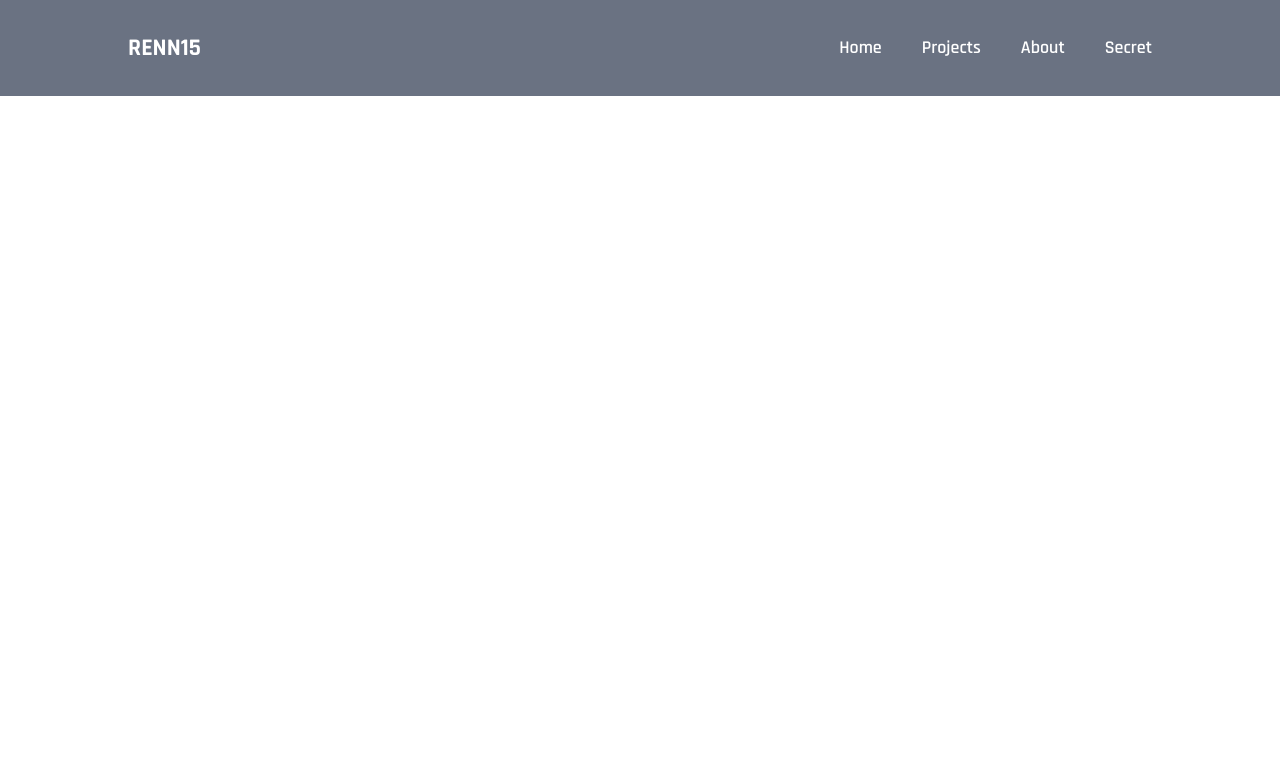
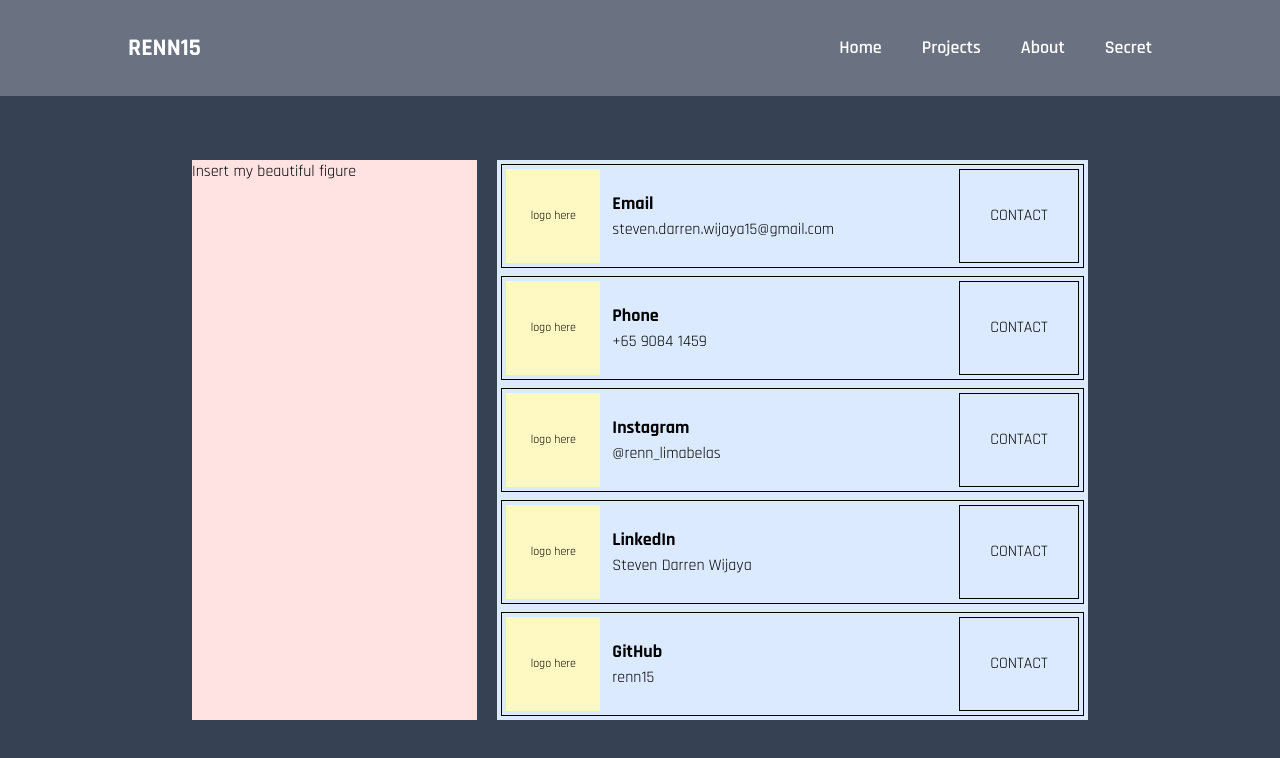
Before and after one commit to renn15/personal-portfolio-website, a Next.js app: page /about in a window 1280 px wide. Shown: the top 758 px of the page. Built offline with nearby package versions, Linux system fonts and the light colour scheme.

Commit message:
Added layout for the about page

```diff
--- /dev/null
+++ b/app/Components/About/AboutCard.tsx
@@ -0,0 +1,22 @@
+import React from 'react'
+
+const AboutCard = (props: { content: any; }) => {
+  const { content } = props;
+
+  return (
+    <div key={content.id} className="grow m-1 flex flex-row gap-1 border p-1">
+        <div className="bg-yellow-100 h-full aspect-square text-xs flex justify-center items-center">logo here</div>
+        <div className="grow">
+            <div className="h-full flex flex-col justify-center p-2">
+                <div className='font-bold text-lg'>{content.label}</div>
+                <div>{content.data}</div>
+            </div>
+        </div>
+        <div className="w-30 h-full border flex justify-center items-center hover:bg-blue-300 transition">
+            CONTACT
+        </div>
+    </div>
+  )
+}
+
+export default AboutCard
--- a/app/Components/constant.ts
+++ b/app/Components/constant.ts
@@ -72,3 +72,41 @@ export const ProjectsCategory = [
         ],
     },
 ];
+
+export const AboutContent = [
+    {
+        id:1,
+        logo:'/',
+        label:'Email',
+        data:'steven.darren.wijaya15@gmail.com',
+        url:'/',
+    },
+    {
+        id:2,
+        logo:'/',
+        label:'Phone',
+        data:'+65 9084 1459',
+        url:'/',
+    },
+    {
+        id:3,
+        logo:'/',
+        label:'Instagram',
+        data:'@renn_limabelas',
+        url:'/',
+    },
+    {
+        id:4,
+        logo:'/',
+        label:'LinkedIn',
+        data:'Steven Darren Wijaya',
+        url:'/',
+    },
+    {
+        id:5,
+        logo:'/',
+        label:'GitHub',
+        data:'renn15',
+        url:'/',
+    },
+];
--- a/app/about/page.tsx
+++ b/app/about/page.tsx
@@ -1,9 +1,22 @@
 import React from 'react'
+import AboutCard from '../Components/About/AboutCard'
+import { AboutContent } from '../Components/constant';
 
-const page = () => {
+const About = () => {
   return (
-    <div>page</div>
+    <div className="bg-gray-700 w-[full] h-screen flex justify-center items-center">
+      <div className="w-[70%] h-[70%] relative top-10 items-center grid grid-cols-3 gap-x-5">
+        <div className="col-span-1 bg-red-100 w-[full] h-full">
+          <h1>Insert my beautiful figure</h1>
+        </div>
+        <div className="col-span-2 bg-blue-100 w-full h-full flex flex-col">
+          {AboutContent.map((aboutCard) => (
+            <AboutCard key={aboutCard.id} content={aboutCard} />
+          ))}
+        </div>
+      </div>
+    </div>
   )
 }
 
-export default page
+export default About
--- a/app/page.tsx
+++ b/app/page.tsx
@@ -5,8 +5,6 @@ const HomePage = () => {
   return (
     <div className='overflow-hidden'>
       <Hero />
-      <h1 className="text-[50px]">
-      </h1>
     </div>
   )
 }
--- a/app/projects/page.tsx
+++ b/app/projects/page.tsx
@@ -12,7 +12,6 @@ return (
           {ProjectsCategory.map((projectCategory) => (
             <ProjectSection key={projectCategory.id} category={projectCategory} />
           ))}
-          <h1>SPAM</h1>
         </div>
     </div>
   )
--- a/package.json
+++ b/package.json
@@ -20,6 +20,7 @@
     "@types/react": "^19",
     "@types/react-dom": "^19",
     "babel-plugin-react-compiler": "1.0.0",
+    "baseline-browser-mapping": "^2.8.32",
     "eslint": "^9",
     "eslint-config-next": "16.0.0",
     "tailwindcss": "^4",
```
Also changed, not shown: 1 other file (tests, documents, lock files or other folders).
